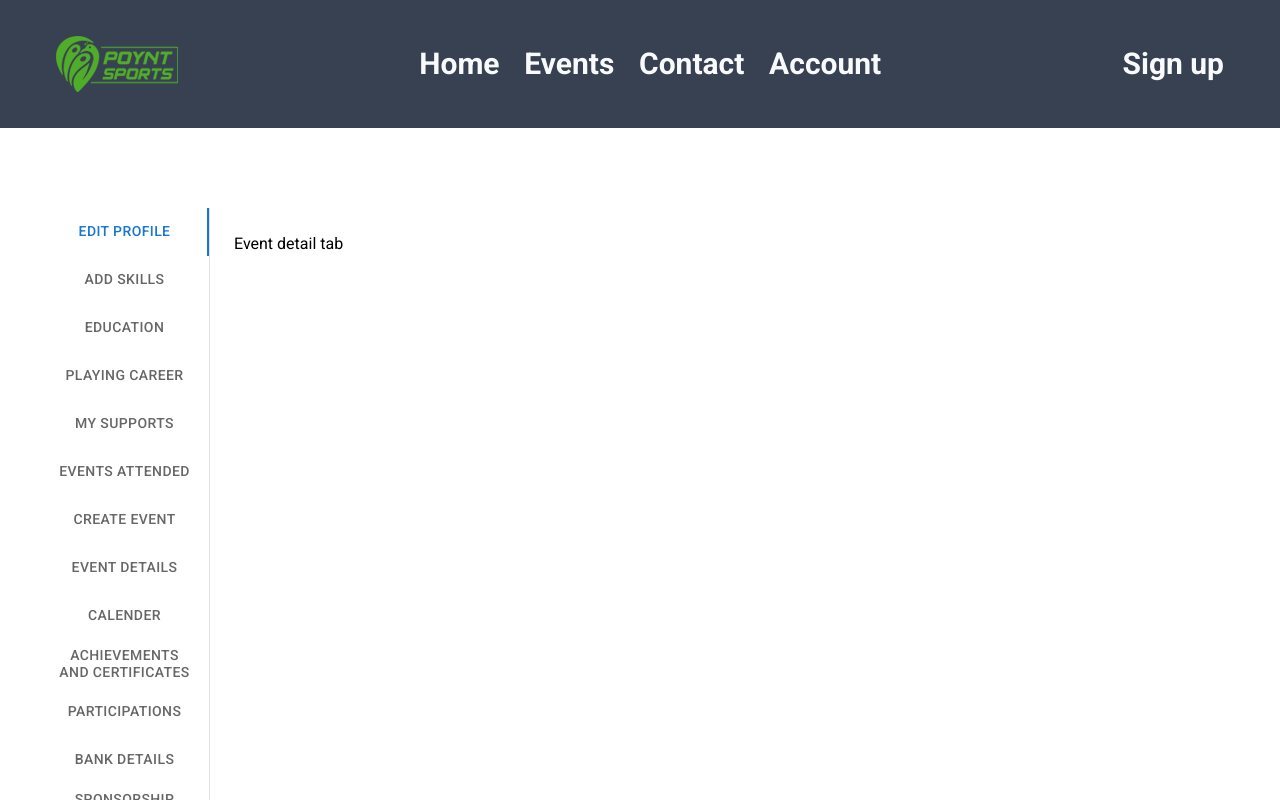
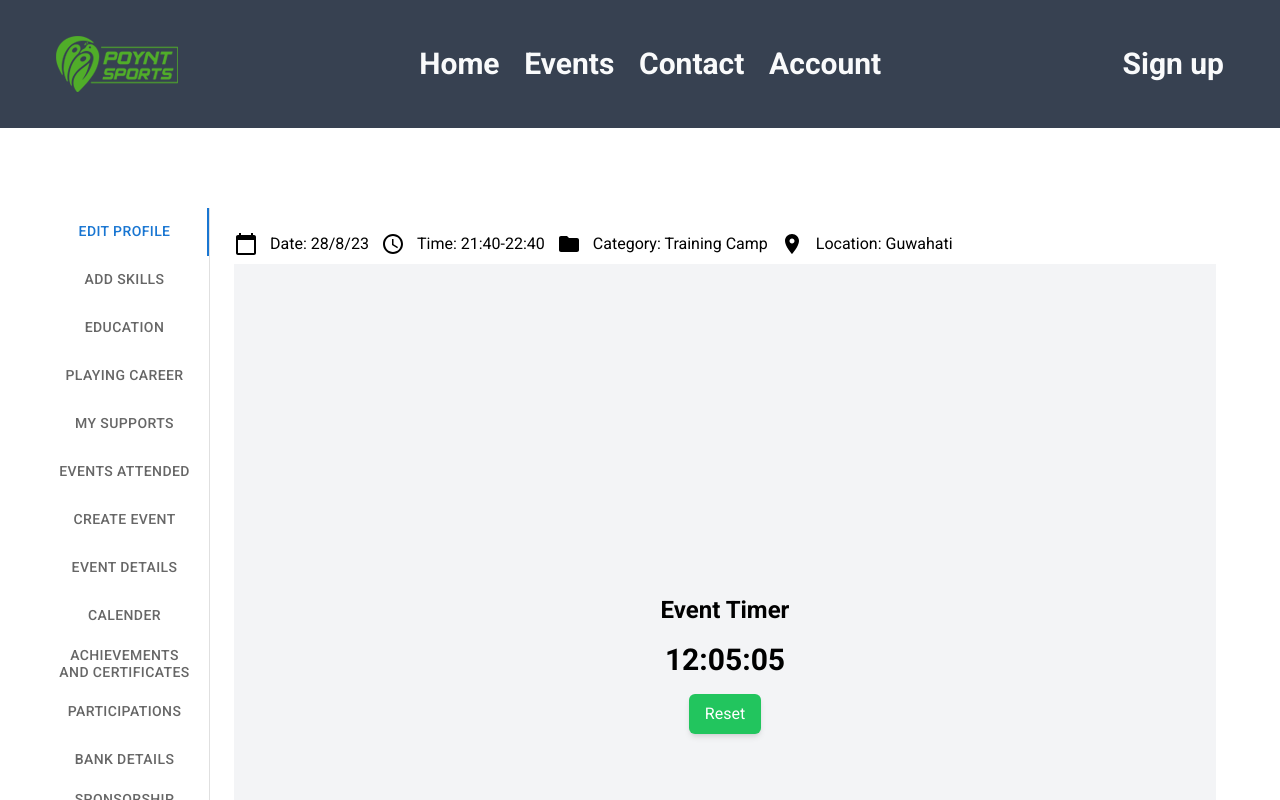
Before and after one commit to Ujucode/poynt-sports, a React (Vite) app: page /account/event-details in a window 1280 px wide. Shown: the top 800 px of the page. Built offline with nearby package versions, Linux system fonts and the light colour scheme.

Commit message:
-made the events detail page with countdown timer for accounts page

```diff
--- a/src/components/Account/EventDetailTab.jsx
+++ b/src/components/Account/EventDetailTab.jsx
@@ -1,5 +1,27 @@
+import { Box } from "@mui/material";
+import Countdown from "../UI/Countdown"
+import { CalendarToday, AccessTime,Folder, LocationOn } from "@mui/icons-material";
 const EventDetailTab = () => {
-  return <p>Event detail tab</p>;
+  return(
+  <Box>
+           <div className="flex gap-3 items-center mb-2">
+        <CalendarToday />
+        <span >Date: 28/8/23</span>
+        <AccessTime />
+        <span >Time: 21:40-22:40</span>
+        <Folder />
+        <span >Category: Training Camp</span>
+        <LocationOn />
+        <span >Location: Guwahati</span>
+      </div>
+
+    <Countdown/>
+
+
+
+  </Box>
+  )
+
 };
 
 export default EventDetailTab;
--- /dev/null
+++ b/src/components/UI/Countdown.jsx
@@ -0,0 +1,72 @@
+import { useState, useRef, useEffect, useCallback } from 'react';
+
+const Countdown = () => {
+  const [timer, setTimer] = useState('12:05:10');
+  const intervalRef = useRef(null);
+
+  const updateTimer = useCallback(() => {
+    setTimer((prevTimer) => {
+      const [hours, minutes, seconds] = prevTimer.split(':').map(Number);
+      if (hours === 0 && minutes === 0 && seconds === 0) {
+        clearInterval(intervalRef.current);
+        return '00:00:00';
+      }
+
+      let newHours = hours;
+      let newMinutes = minutes;
+      let newSeconds = seconds - 1;
+
+      if (newSeconds < 0) {
+        newSeconds = 59;
+        newMinutes -= 1;
+      }
+      if (newMinutes < 0) {
+        newMinutes = 59;
+        newHours -= 1;
+      }
+
+      return `${formatTime(newHours)}:${formatTime(newMinutes)}:${formatTime(newSeconds)}`;
+    });
+  }, []);
+
+  const startTimer = useCallback(() => {
+    const intervalId = setInterval(() => {
+      updateTimer();
+    }, 1000);
+    intervalRef.current = intervalId;
+  }, [updateTimer]);
+
+  const formatTime = (value) => {
+    return value.toString().padStart(2, '0');
+  };
+
+  const onClickReset = () => {
+    clearInterval(intervalRef.current);
+    setTimer('12:05:10');
+    startTimer();
+  };
+
+  useEffect(() => {
+    startTimer();
+    return () => {
+      clearInterval(intervalRef.current);
+    };
+  }, [startTimer]);
+
+  return (
+    <div className="flex flex-col items-center justify-center min-h-screen bg-gray-100">
+      <h1 className="text-2xl font-bold mb-4">Event Timer</h1>
+
+        <h2 className="text-3xl font-bold mb-4">{timer}</h2>
+        <button
+          className="px-4 py-2 bg-green-500 text-white rounded-md shadow-md hover:bg-green-600"
+          onClick={onClickReset}
+        >
+          Reset
+        </button>
+      </div>
+
+  );
+};
+
+export default Countdown;
```
